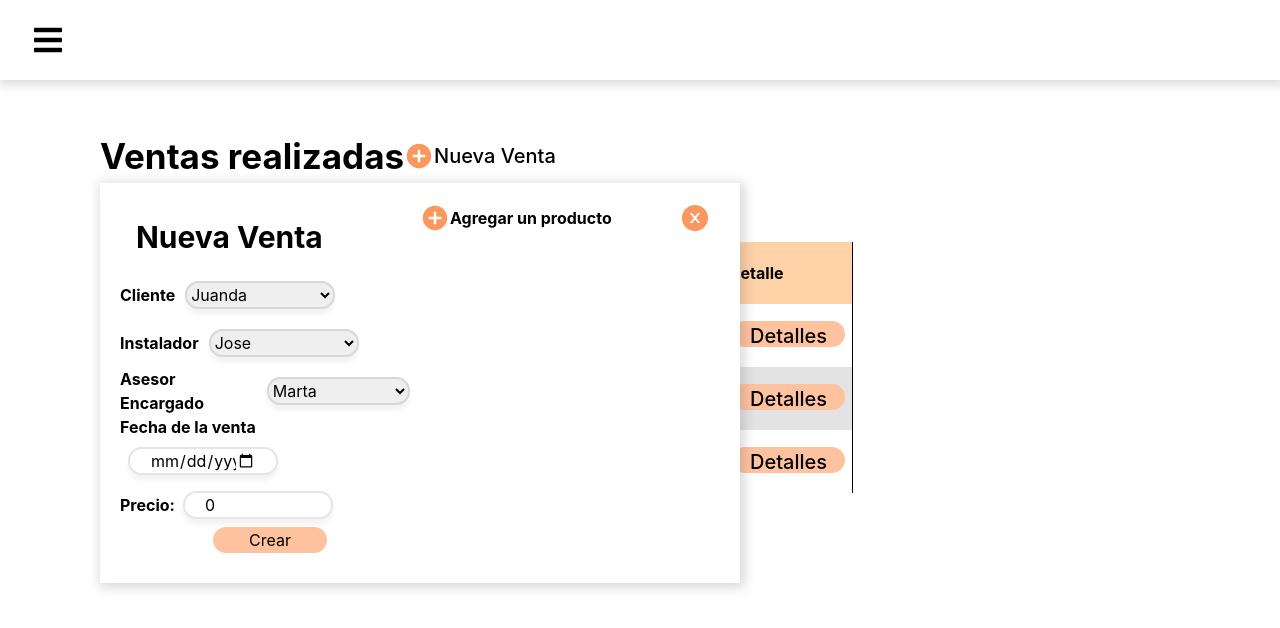
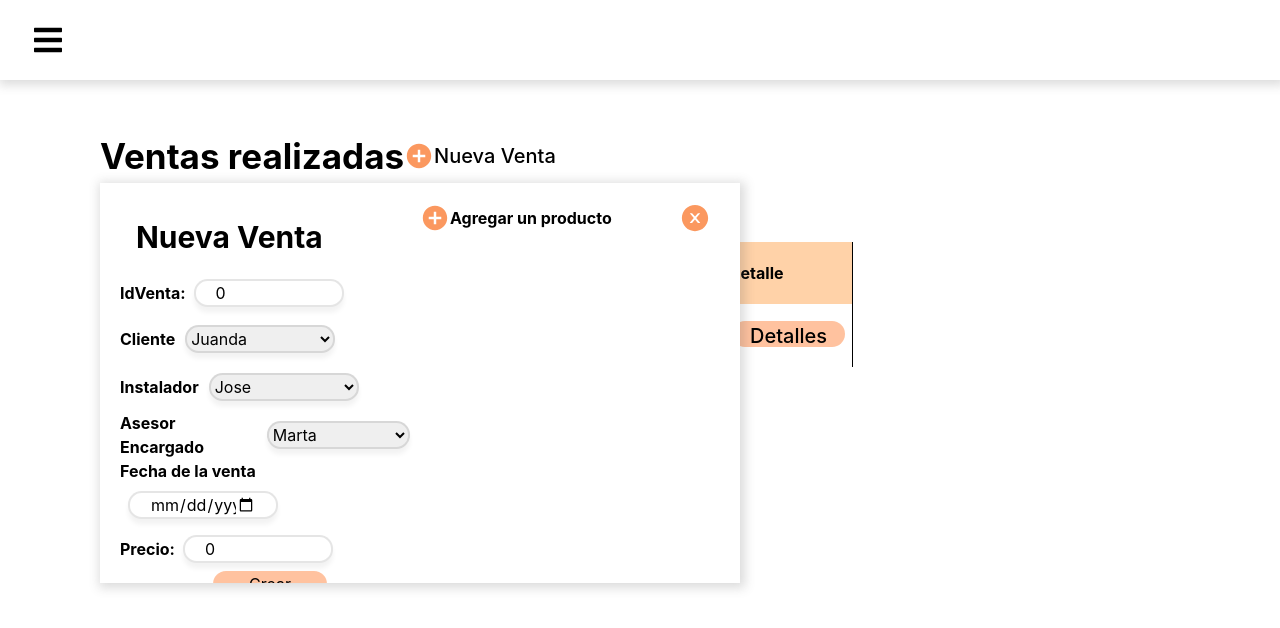
Before and after one commit to CarlosSandoval-03/Decorisa_CRUD, a Next.js app in the folder decorisacrud/: page /Venta in a window 1280 px wide. Both pictures are taken after a click on the button 419 px from the left and 156 px from the top of the page. Shown: the top 628 px of the page. Built offline with nearby package versions, Linux system fonts and the light colour scheme.

Commit message:
add: venta R a la BD

```diff
--- a/decorisacrud/pages/Producto.tsx
+++ b/decorisacrud/pages/Producto.tsx
@@ -19,7 +19,8 @@ let Productos: { pro_nombreId: string;
 function Producto() {
     const [showProduct, setShowProduct] = useState(false)
     const [ShowFormCrearProducto, setShowFormCrearProducto] = useState(false)
-    const [isLoading, setIsLoading] =useState(true)
+    const [isLoading, setIsLoading] = useState(false)
+
 
     interface initial {
 
@@ -59,19 +60,35 @@ function Producto() {
                 console.log(producto)
             })
         Productos = producto
-        setIsLoading(false)
+
         setShowProduct(true)
 
     }
 
     const crearProducto = async (values: Producto) => {
-        // instruccion para mandar a la base
+        let prodCrear={pro_nombreId: values.pro_nombreId,
+            pro_nombreEmpresa: values.pro_nombreEmpresa,
+            pro_funcionamiento: values.pro_funcionamiento,
+            pro_precio: values.pro_precio,
+            pro_foto: ''}
+          console.log(JSON.stringify(prodCrear))
+
+
+          setIsLoading(true)
+          fetch('https://decorisaserver.azurewebsites.net/api/producto', {
+            method:'POST',
+            body:JSON.stringify(prodCrear)
+
+          })
+          .then(res => res.json())
+          .catch(error => console.error('Error:', error))
+          .then(response => console.log('Success:', response));
+
+        setIsLoading(false)
         setShowFormCrearProducto(false)
         console.log(values.pro_foto)
     }
-    if(isLoading==false){
-
-    }
+   if(isLoading==false){
     return (
 
         <>
@@ -244,7 +261,7 @@ function Producto() {
                                                 </div>
                                                 <div className="flex flex-wrap items-center">
                                                     <label className="">Distribuidor:</label>
-                                                    <input name="pro_nombreId" type="text" placeholder="Precio Minimo" className=""
+                                                    <input name="pro_nombreEmpresa" type="text" placeholder="Precio Minimo" className=""
                                                         value={values.pro_nombreEmpresa}
                                                         onChange={handleChange}
                                                     />
@@ -321,6 +338,10 @@ function Producto() {
 
         </>
     )
-}
+   }
+
+    }
+
+
 
 export default Producto
--- a/decorisacrud/pages/Venta.tsx
+++ b/decorisacrud/pages/Venta.tsx
@@ -7,27 +7,7 @@ import { IconContext } from 'react-icons';
 
 
 
-const rowData=[
-  {
-    idVenta:1212312,
-    Cliente:'Juanda',
-    precio:100000,
-    detalles:'boton-detalles'
-  },
-  {
-    idVenta:111312,
-    Cliente:'Carlos',
-    precio:13000,
-    detalles:'boton-detalles'
-  },
-  {
-    idVenta:1212312,
-    Cliente:'Gianka',
-    precio:20000,
-    detalles:'boton-detalles'
-  },
 
-]
 
 const Clientes=[
   {
@@ -93,13 +73,15 @@ function Venta() {
     vip_cantidad:number,
   }
 
+
   let proArray:Product[]= new Array<Product>
   interface initial{
 
+    ven_id:number,
     cli_Documento:number,
     ase_Documento:number,
+    ven_fecha:string,
     ins_Documento:number,
-    ven_fecha:string,
     ven_precio:number,
 
 
@@ -110,6 +92,13 @@ function Venta() {
     fecha_fin:string
 
   }
+  interface PartOfVent{
+
+    ven_id:number,
+    cli_nombreCompleto:string
+    ven_precio:number
+
+  }
 
 
   const [showWindow, setShowWindow]= useState(false)
@@ -118,6 +107,13 @@ function Venta() {
   const [showProducts, setShowProducts]=useState(false)
   const [numProducts, setNumProducts]=useState(0)
   const [haveProducts, setHaveProducts]=useState(false)
+  const [isLoading, setIsLoading] = useState(false)
+  const [infoVentas, setInfoVentas] = useState([{
+    ven_id:0,
+    cli_nombreCompleto:'',
+    ven_precio:0,
+
+  }])
 
   const stateShowWindow= (id:number):any=> {
     setIdVenta(id);
@@ -130,10 +126,36 @@ function Venta() {
 
   }
   const guardarInfo = async (values:initial) =>{
-    setShowForm(false)
-    setShowProducts(false)
-    setHaveProducts(false)
-    setNumProducts(0)
+
+
+
+    let ventaCrear:initial={ven_id:values.ven_id, cli_Documento:values.cli_Documento,
+      ase_Documento:values.ase_Documento, ven_fecha:values.ven_fecha, ins_Documento:values.ins_Documento, ven_precio:values.ven_precio}
+    console.log(JSON.stringify(ventaCrear))
+
+
+    setIsLoading(true)
+    fetch('https://decorisaserver.azurewebsites.net/api/venta', {
+      method:'POST',
+      headers: {
+        'Content-Type': 'application/json'
+      },
+      body:JSON.stringify(ventaCrear)
+
+    })
+    .then(res => res.json())
+    .catch(error => console.error('Error:', error))
+    .then(response => console.log('Success:', response))
+    .then(()=>{
+      setShowForm(false)
+      setShowProducts(false)
+      setHaveProducts(false)
+      //guardar productos tambien
+      setNumProducts(0)
+
+    })
+
+
 
   }
   const guardarProductos = async (values:Product) =>{
@@ -143,9 +165,32 @@ function Venta() {
     setHaveProducts(true)
   }
 
-  const getDates=async (values:Fechas)=>{
-    console.log(values.fecha_fin)
-    console.log(values.fecha_inicio)
+  const TraerVentas=async (values:Fechas)=>{
+    setIsLoading(true)
+    let ventas: { ven_id:number,
+      cli_nombreCompleto:string,
+      ven_precio:number }[] = []
+    // busca trae las sucursales
+    let fechai=values.fecha_inicio.replaceAll('/','-')
+    let fechaf=values.fecha_fin.replaceAll('/','-')
+
+    let src:string='https://decorisaserver.azurewebsites.net/api/procedimientos/ventas_rango/'+fechai+'&'+fechaf
+    console.log(src)
+    let ve:PartOfVent[]= new Array<PartOfVent>
+
+    fetch(src, {
+
+    })
+      .then(response => response.json()).then(data => {
+        console.log('aaa')
+        console.log(data[0])
+
+        setInfoVentas(data[0])
+
+
+        setIsLoading(false)
+      })
+
   }
 
   const colorFondo= (a:number):string=> {
@@ -158,7 +203,7 @@ function Venta() {
 
 
 
-
+if(isLoading==false){
   return (
     <>
         <Navbar></Navbar>
@@ -193,6 +238,7 @@ function Venta() {
                 {/* Formulario de creacion de venta */}
               <Formik
           initialValues={{
+            ven_id:0,
             cli_Documento:0,
             ase_Documento:0,
             ins_Documento:0,
@@ -217,7 +263,13 @@ function Venta() {
 
 
 
-
+                <div className="flex flex-nowrap items-center ">
+                    <label className ="">IdVenta:</label>
+                    <input name="ven_id" type="number" placeholder ="" className=""
+                    value={values.ven_id}
+                    onChange={handleChange}
+                    />
+                </div>
                 <div className="flex flex-nowrap items-center">
                     <label className ="">Cliente</label>
                     <select
@@ -472,15 +524,15 @@ function Venta() {
                       </tr>
 
 
-                      {rowData.map((item,index)=>{
+                      {infoVentas.map((item,index)=>{
                       return(
                         <><tr key={index}className={colorFondo(index)}>
-                          <td >{item.idVenta}</td>
-                          <td>{item.Cliente}</td>
-                          <td>{item.precio}</td>
-                          <td>{item.precio}</td>
-                          <td>{item.precio}</td>
-                          <td>{item.precio}</td>
+                          <td >{item.ven_id}</td>
+                          <td>{item.cli_nombreCompleto}</td>
+                          <td>{item.ven_precio}</td>
+                          <td>{item.ven_precio}</td>
+                          <td>{item.ven_precio}</td>
+                          <td>{item.ven_precio}</td>
 
 
                         </tr><>
@@ -506,7 +558,7 @@ function Venta() {
                     }}
                     onSubmit={async (values) => {
 
-                        getDates(values)
+                        TraerVentas(values)
 
 
                         //alert(JSON.stringify(values));
@@ -559,21 +611,21 @@ function Venta() {
               <th>Precio</th>
               <th>Detalle</th>
             </tr>
-            {rowData.map((item,index)=>{
+            {infoVentas.map((item,index)=>{
               return(
                 <>
                 <tr key={index} className={colorFondo(index)} >
                   <td className='w-48'>
-                  <button  className='button-eliminar' onClick={()=>{borrarVenta(item.idVenta)}}>
+                  <button  className='button-eliminar' onClick={()=>{borrarVenta(item.ven_id)}}>
                     <h2 className='fond-bold'>Eliminar</h2>
 
                     </button>
-                    {item.idVenta}</td>
-                  <td className='w-72'>{item.Cliente}</td>
-                  <td className='w-36'>{item.precio}</td>
+                    {item.ven_id}</td>
+                  <td className='w-72'>{item.cli_nombreCompleto}</td>
+                  <td className='w-36'>{item.ven_precio}</td>
                   <td className='detalles w-32'>
 
-                    <button  className='button-detalles' onClick={()=>{stateShowWindow(item.idVenta)
+                    <button  className='button-detalles' onClick={()=>{stateShowWindow(item.ven_id)
 
                     }}>
                     <h2 className='fond-bold'>Detalles</h2>
@@ -607,4 +659,10 @@ function Venta() {
   )
 }
 
+}
+
 export default Venta
+
+function then(arg0: () => void) {
+  throw new Error('Function not implemented.');
+}
```
